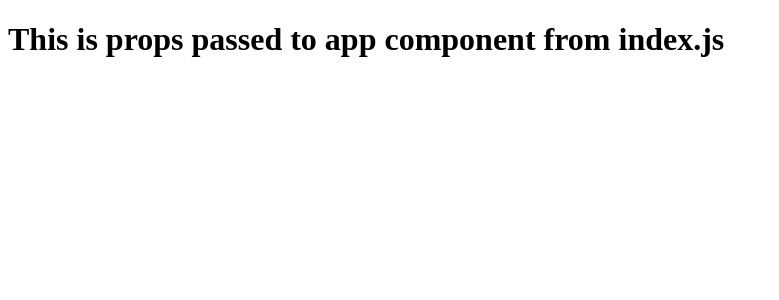
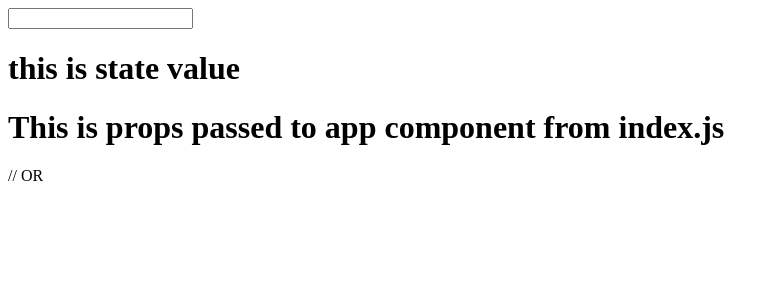
Before and after one commit to alydemah/My-React-Playground, a React (Create React App) app: page / in a window 1280 px wide. Shown: the top 300 px of the page, without its empty margins (0-779 px from the left). Built offline with nearby package versions, Linux system fonts and the light colour scheme.

Commit message:
setting and updating state

```diff
--- a/src/App.js
+++ b/src/App.js
@@ -3,13 +3,31 @@ import React from 'react';
 // Class Component
 // Can have state
 class App extends React.Component {
+  constructor(){
+  super();
+  this.state = {
+    title: "this is state value"
+  }
+  }
+
+  update(event){
+    this.setState({title: event.target.value})
+  }
+
   render(){
     //let title = this.props.title;
     return (
-           <h1>{this.props.title}</h1>
+      <div>
+          <input type="text"
+          onChange={this.update.bind(this)}/>
+
+            <h1>{this.state.title}</h1>
+        <h1>{this.props.title}</h1>
 
            // OR
-           // <h1>{title}</h1>
+           {/* <h1>{title}</h1> */}
+
+      </div>
     )
 }
 }
```
